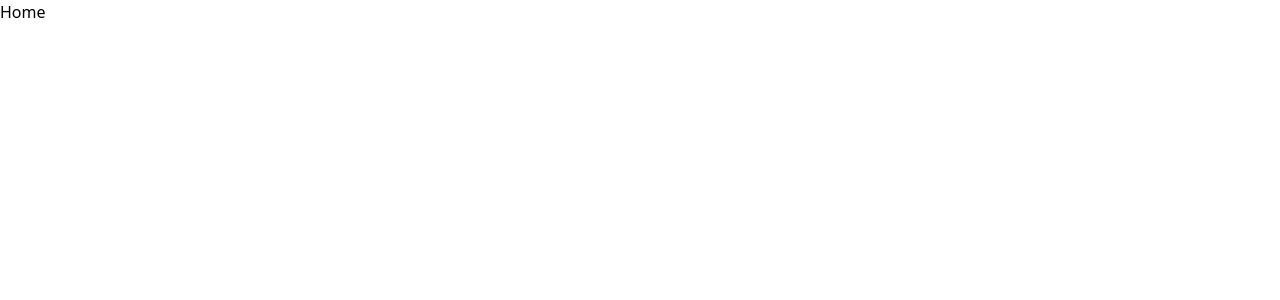
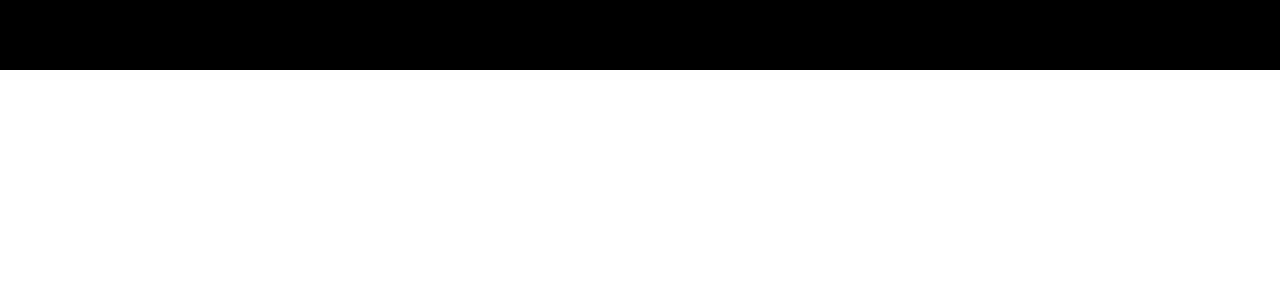
Before and after one commit to afkpavi/mediaboxd, a Next.js app in the folder client/: page / in a window 1280 px wide. Shown: the top 300 px of the page. Built offline with nearby package versions, Linux system fonts and the light colour scheme.

Commit message:
navbar init

```diff
--- /dev/null
+++ b/client/src/app/components/Navbar.tsx
@@ -0,0 +1,9 @@
+import React from "react";
+
+type Props = {};
+
+const Navbar = (props: Props) => {
+  return <nav className="Navbar"></nav>;
+};
+
+export default Navbar;
--- a/client/src/app/globals.css
+++ b/client/src/app/globals.css
@@ -26,10 +26,10 @@ body {
   }
 } */
 
-*,
+/* *,
 *::before,
 *::after {
   padding: 0;
   margin: 0;
   box-sizing: border-box;
-}
+} */
--- a/client/src/app/layout.tsx
+++ b/client/src/app/layout.tsx
@@ -1,6 +1,7 @@
 import type { Metadata } from "next";
 import localFont from "next/font/local";
 import "./globals.css";
+import "./styles/globals.scss";
 
 const geistSans = localFont({
   src: "./fonts/GeistVF.woff",
--- a/client/src/app/page.tsx
+++ b/client/src/app/page.tsx
@@ -1,5 +1,6 @@
 import Image from "next/image";
+import Navbar from "./components/Navbar";
 
 export default function Home() {
-  return <h1>Home</h1>;
+  return <Navbar />;
 }
--- /dev/null
+++ b/client/src/app/styles/_components.scss
@@ -0,0 +1,5 @@
+.Navbar {
+  height: 7rem;
+  width: 100%;
+  background: black;
+}
--- /dev/null
+++ b/client/src/app/styles/globals.scss
@@ -0,0 +1,13 @@
+*,
+*::before,
+*::after {
+  padding: 0;
+  margin: 0;
+  box-sizing: border-box;
+}
+
+html {
+  font-size: 62.5%;
+}
+
+@import "../styles/components";
```
Also changed, not shown: client/package.json (+5 -4 lines), 1 other file (tests, documents, lock files or other folders).
